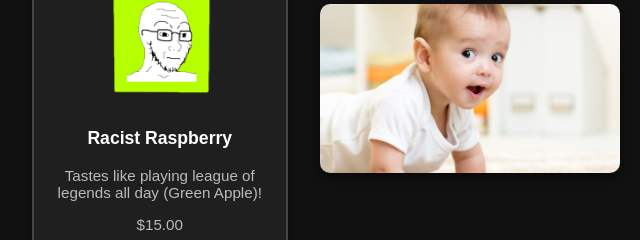
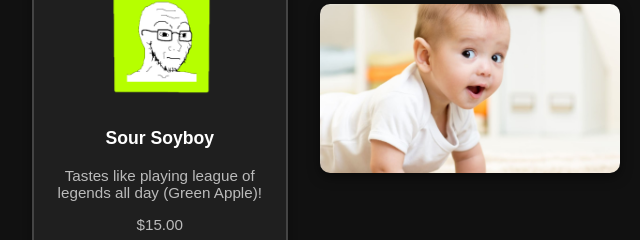
Before and after one commit to NebulexHolder/cigz4kidz-site, a plain HTML site: page index.html in a window 1280 px wide. Shown: the part 1080-1320 px from the top of the page, 95-735 px from the left. Drawn offline with Linux system fonts and the light colour scheme.

Commit message:
Update index.html

```diff
--- a/index.html
+++ b/index.html
@@ -237,7 +237,7 @@
 
  <div class="product">
       <img src="SourSoyboy.png" alt="Sour Soyboy" />
-      <h3>Racist Raspberry</h3>
+      <h3>Sour Soyboy</h3>
       <p>Tastes like playing league of legends all day (Green Apple)!</p>
       <p class="price">$15.00</p>
       <button>Add to Cart</button>
```
